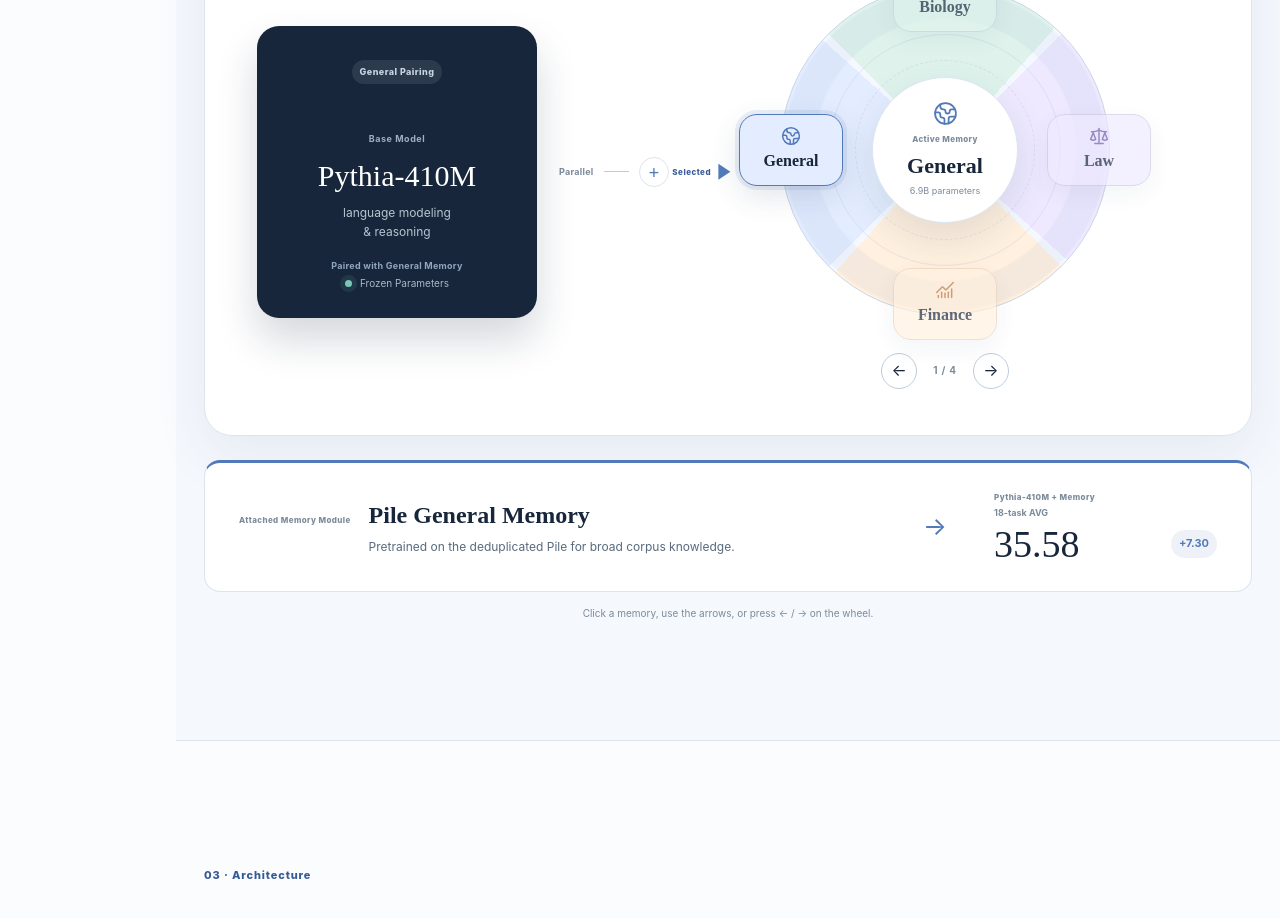
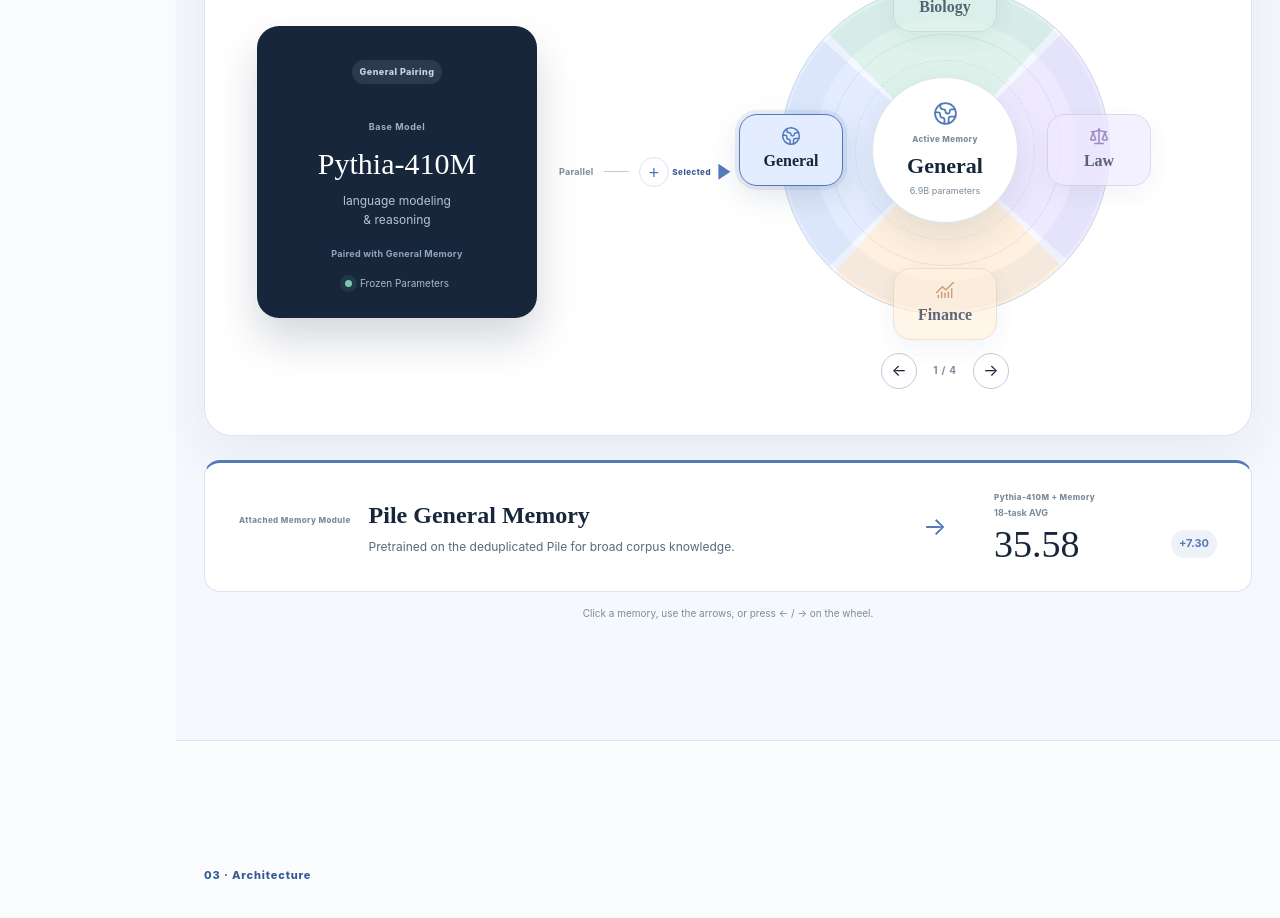
Before and after one commit to Rubin-Wei/memory-decoder-at-scale, a Next.js app: page / in a window 1280 px wide. Shown: the part 2060-2978 px from the top of the page. Built offline with nearby package versions, Linux system fonts and the light colour scheme.

Commit message:
Raise base model label

```diff
--- a/app/globals.css
+++ b/app/globals.css
@@ -684,7 +684,7 @@
 
 .fixed-base small {
   display: block;
-  margin-top: 48px;
+  margin-top: 36px;
   color: #9fb0c2;
   font-size: 9px;
   font-weight: 750;
```
Also changed, not shown: 1 other file (tests, documents, lock files or other folders).
